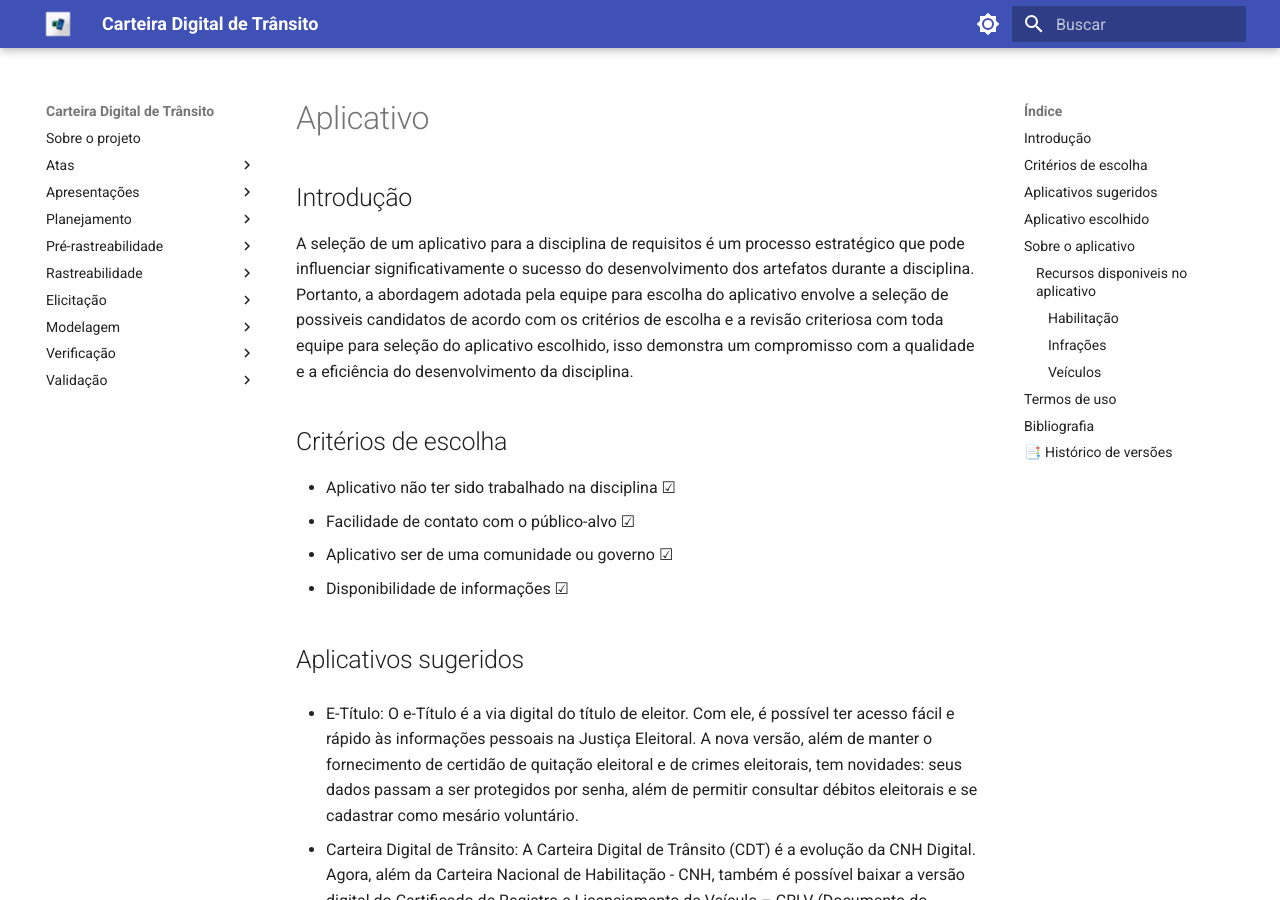
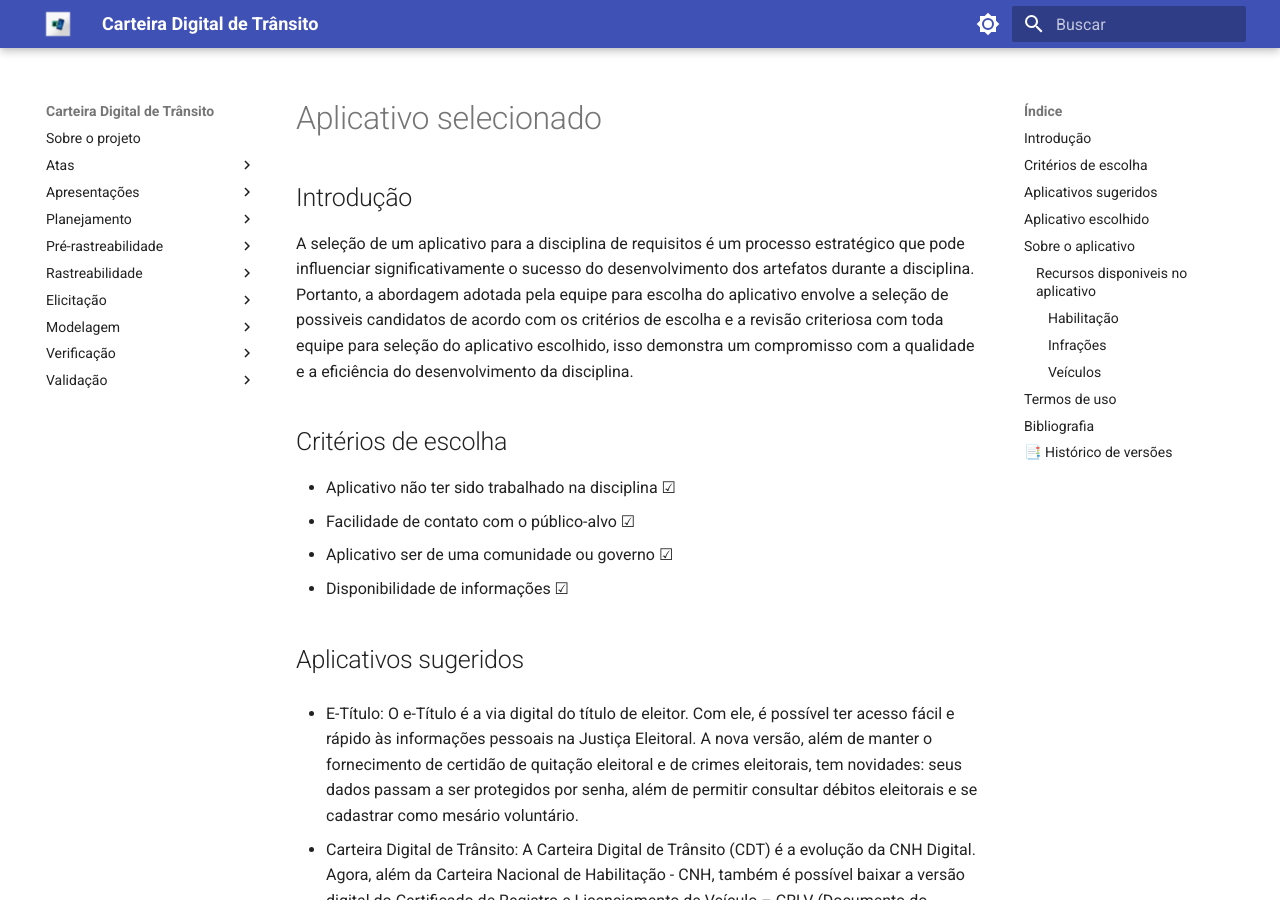
Before and after one commit to Requisitos-de-Software/2023.2-Carteira_Digital_de_Transito, an MkDocs documentation site: the page built from docs/planejamento/aplicativo.md, in a window 1280 px wide and 900 px high. Built offline with MkDocs 1.6.1 and Material for MkDocs 9.7.7, drawn with Linux system fonts in a browser that asks for light colours.

Commit message:
Update aplicativo.md

```diff
--- a/docs/planejamento/aplicativo.md
+++ b/docs/planejamento/aplicativo.md
@@ -1,4 +1,4 @@
-# Aplicativo
+# Aplicativo selecionado
 
 ## Introdução
 
```
